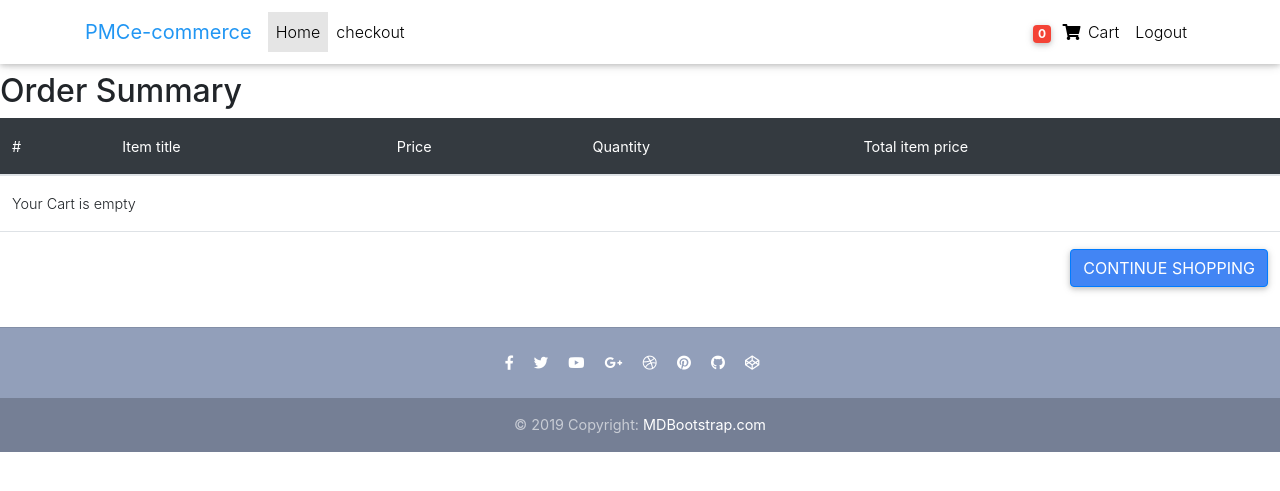
After one commit to pemochamdev/SHOP-PEMOCHAM, a Django app: page /order-summary/ in a window 1280 px wide. The commit adds this page. Shown: the top 491 px of the page. Run offline with Django 4.2, Linux system fonts and the light colour scheme; a user stored in the database is signed in; data comes from the database, SQL or seed files in the repository; both versions use the stored data as it was after the commit; tables that the repository leaves empty hold one stand-in row (values such as "Sample post"); some libraries are stand-ins or nearby versions.

Commit message:
create an summary

```diff
--- a/core/models.py
+++ b/core/models.py
@@ -52,6 +52,23 @@ class ItemOrder(models.Model):
         return self.item.title
 
 
+    def get_total_item_price(self):
+        return (self.quantity * self.item.price)
+
+
+    def get_total_discount_item_price(self):
+        return (self.quantity * self.item.discount_price)
+
+
+    def get_amount_saved(self):
+        return (self.get_total_item_price() - self.get_total_discount_item_price())
+
+
+    def get_final_price(self):
+        if self.item.discount_price:
+            return self.get_total_discount_item_price()
+
+        return self.get_total_item_price()
 
 class Order(models.Model):
     user = models.ForeignKey(User,
@@ -61,3 +78,9 @@ class Order(models.Model):
     start_date = models.DateTimeField(auto_now_add=True)
     ordered_date = models.DateTimeField()
     ordered = models.BooleanField(default=False)
+
+    def get_total(self):
+        total = 0
+        for order_item in self.items.all():
+            total += order_item.get_final_price()
+        return total
--- a/core/urls.py
+++ b/core/urls.py
@@ -6,6 +6,8 @@ urlpatterns = [
     path('', views.HomeView.as_view(), name='home'),
     path('checkout/', views.checkout, name='checkout'),
     path('add-to-cart/<slug>/', views.add_to_cart, name='add_to_cart'),
+    path('remove-single-item-from-cart/<slug>/', views.remove_single_item_from_cart, name='remove_single_item_from_cart'),
     path('remove-from-cart/<slug>/', views.remove_from_cart, name='remove_from_cart'),
-    path('product/<slug>/', views.ItemDetalView.as_view(), name='product'),
+    path('product/<slug>/', views.ItemDetailView.as_view(), name='product'),
+    path('order-summary/', views.OrderSummaryView.as_view(), name='order-summary'),
 ]
--- a/core/views.py
+++ b/core/views.py
@@ -1,7 +1,10 @@
 from django.shortcuts import render, get_object_or_404, redirect
 from django.utils import timezone
+from django.contrib.auth.decorators import login_required
+from django.contrib.auth.mixins import LoginRequiredMixin
+from django.core.exceptions import ObjectDoesNotExist
 from django.contrib import messages
-from django.views.generic import DetailView, ListView
+from django.views.generic import DetailView, ListView, View
 
 
 from core.models import Item, ItemOrder, Order
@@ -13,11 +16,29 @@ class HomeView(ListView):
 
 
 
-class ItemDetalView(DetailView):
+class ItemDetailView(DetailView):
     model = Item
     template_name = 'product.html'
 
 
+class OrderSummaryView(LoginRequiredMixin, View):
+    def get(self, *args, **kwargs):
+        template_name = 'order_summary.html'
+        try:
+            order = Order.objects.get(user=self.request.user, ordered=False)
+            context = {
+                'object':order,
+            }
+            return render(self.request, template_name,context)
+        except ObjectDoesNotExist:
+            messages.error(self.request, "You do not have an active order")
+            return redirect('/')
+
+
+
+
+
+@login_required
 def add_to_cart(request, slug):
     item = get_object_or_404(Item, slug = slug)
     order_item, created = ItemOrder.objects.get_or_create(
@@ -32,16 +53,21 @@ def add_to_cart(request, slug):
             order_item.quantity +=1
             order_item.save()
             messages.info(request, "This item quantity was updated.")
+            return redirect('order-summary')
         else:
             order.items.add(order_item)
             messages.info(request, "This item was added to your cart.")
+            return redirect('order-summary')
     else:
         ordered_date = timezone.now()
         order = Order.objects.create(user = request.user,ordered_date=ordered_date)
         order.items.add(order_item)
         messages.info(request, "This item was added to your cart.")
-    return redirect('product',slug=slug)
+    return redirect('order-summary')
 
+
+
+@login_required
 def remove_from_cart(request, slug):
     item = get_object_or_404(Item, slug=slug)
     order_qs = Order.objects.filter(
@@ -60,7 +86,7 @@ def remove_from_cart(request, slug):
             order.items.remove(order_item)
             order_item.delete()
             messages.info(request, "This item was removed from your cart.")
-            return redirect("product", slug=slug)
+            return redirect('order-summary')
         else:
             messages.info(request, "This item was not in your cart")
             return redirect("product", slug=slug)
@@ -69,5 +95,47 @@ def remove_from_cart(request, slug):
         return redirect("product", slug=slug)
 
 
+
+
+@login_required
+def remove_single_item_from_cart(request, slug):
+    item = get_object_or_404(Item, slug=slug)
+    order_qs = Order.objects.filter(
+        user=request.user,
+        ordered=False
+    )
+    if order_qs.exists():
+        order = order_qs[0]
+        # check if the order item is in the order
+        if order.items.filter(item__slug=item.slug).exists():
+            order_item = ItemOrder.objects.filter(
+                item=item,
+                user=request.user,
+                ordered=False
+            )[0]
+            if order_item.quantity >1:
+
+                order_item.quantity -=1
+            else:
+                order.items.remove(order_item)
+            order_item.save()
+            messages.info(request, "This item quantity was updated .")
+            return redirect("order-summary")
+        else:
+            messages.info(request, "This item was not in your cart")
+            return redirect("product", slug=slug)
+    else:
+        messages.info(request, "You do not have an active order")
+        return redirect("product", slug=slug)
+
+
+
+
+
+
+
+
+
+
 def checkout(request):
     return render(request, 'checkout.html')
--- a/templates/base.html
+++ b/templates/base.html
@@ -59,8 +59,9 @@
     <div class="container">
 
       <!-- Brand -->
-      <a class="navbar-brand waves-effect" href="https://mdbootstrap.com/docs/jquery/" target="_blank">
-        <strong class="blue-text">MDB</strong>
+
+      <a class="navbar-brand waves-effect" href="/">
+        <strong class="blue-text">PMCe-commerce</strong>
       </a>
 
       <!-- Collapse -->
@@ -92,7 +93,7 @@
 
           {% if request.user.is_authenticated %}
             <li class="nav-item">
-              <a class="nav-link waves-effect">
+              <a href="{% url "order-summary" %}"  class="nav-link waves-effect">
                 <span class="badge red z-depth-1 mr-1"> {{request.user|cart_item_count}} </span>
                 <i class="fas fa-shopping-cart"></i>
                 <span class="clearfix d-none d-sm-inline-block"> Cart </span>
--- /dev/null
+++ b/templates/order_summary.html
@@ -0,0 +1,76 @@
+{% extends "base.html" %}
+{% load static %}
+
+{% block content %}
+
+<table class="table">
+    <thead class="table-dark">
+        <h2>Order Summary </h2>
+
+            <tr>
+              <th scope="col">#</th>
+              <th scope="col">Item title</th>
+              <th scope="col">Price</th>
+              <th scope="col">Quantity</th>
+              <th scope="col">Total item price</th>
+            </tr>
+
+
+    </thead>
+    <tbody>
+        {% for item_order in object.items.all %}
+        <tr>
+            <th scope="row"> {{forloop.counter}} </th>
+            <td>{{item_order.item.title}}</td>
+            <td>${{item_order.item.price}}</td>
+            <td>
+                <a href="{% url 'remove_single_item_from_cart' item_order.item.slug %}"><i class="fas fa-minus mr-2"></i></a>
+                    {{item_order.quantity}}
+                 <a href="{% url 'add_to_cart' item_order.item.slug %}"><i class="fas fa-plus ml-2"></i> </a>
+            </td>
+            <td>$
+                {% if item_order.item.discount_price %}
+                    {{item_order.get_total_discount_item_price}}
+                    <span class="badge badge-primary">Saving ${{ item_order.get_amount_saved }}</span>
+                {% else %}
+                    {{item_order.get_total_item_price}}
+                {% endif %}
+
+                <a style="color: red;" href="{% url 'remove_from_cart' item_order.item.slug %}"><i class="fas fa-trash float-right"></i></a>
+
+
+            </td>
+        </tr>
+        {%  empty%}
+        <tr>
+            <td colspan="5">Your Cart is empty</td>
+        </tr>
+        <tr>
+            <td colspan="5">
+
+            <a class='btn btn-primary float-right' href='/'>Continue shopping</a>
+            </td>
+        </tr>
+        {% endfor %}
+        {% if object.get_total %}
+
+
+            <tr>
+                <th scope="row"><b>Order Total</b></th>
+                <td colspan="3"></td>
+                <td><b>${{object.get_total}}</b></td>
+
+            </tr>
+
+            <tr>
+                <td colspan="5">
+                <a class='btn btn-warning float-right ml-2' href='/checkout/'>Proceed to checkout</a>
+                <a class='btn btn-primary float-right' href='/'>Continue shopping</a>
+                </td>
+            </tr>
+        {% endif %}
+    </tbody>
+  </table>
+
+
+{% endblock content %}
```
Also changed, not shown: db.sqlite3.
